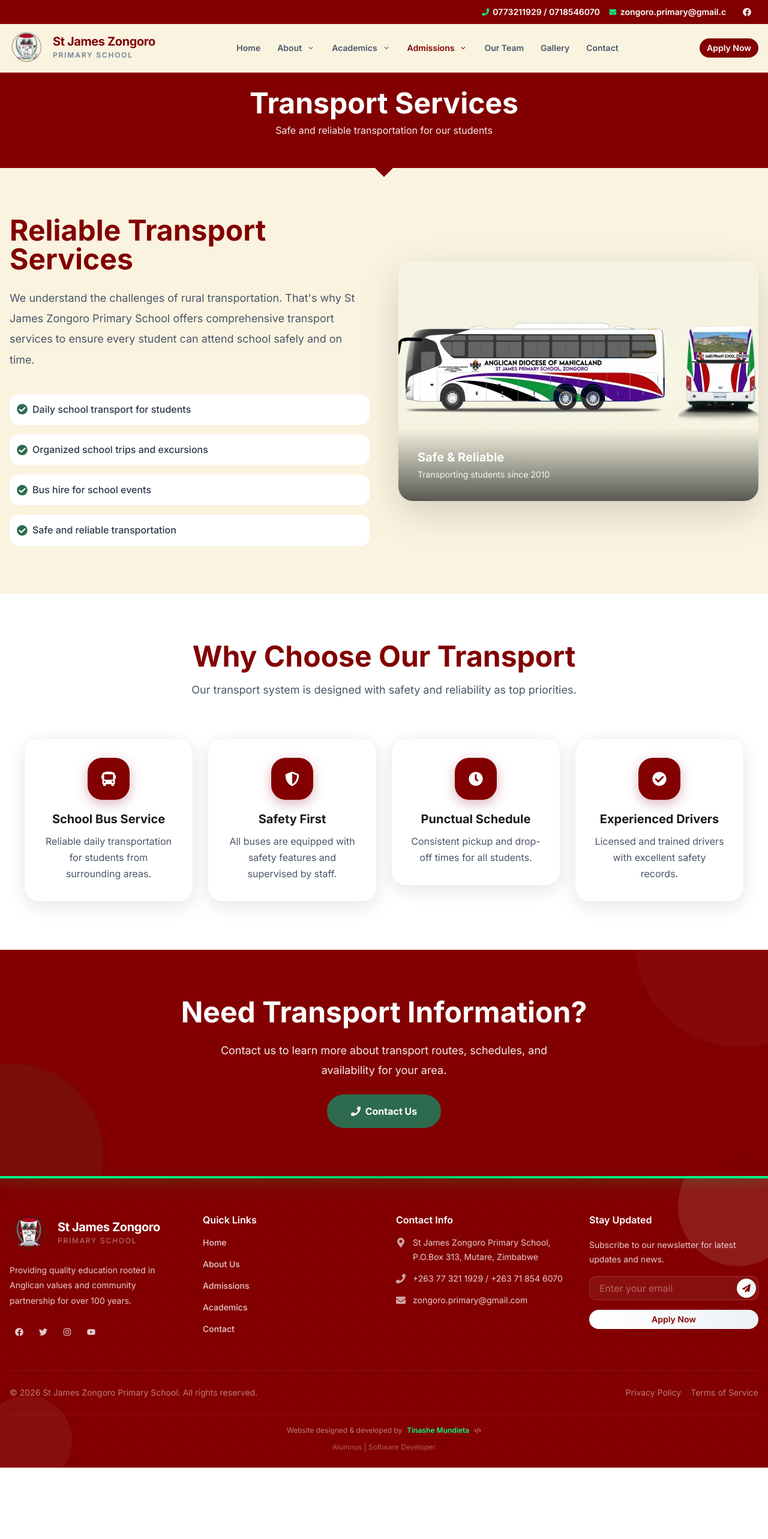
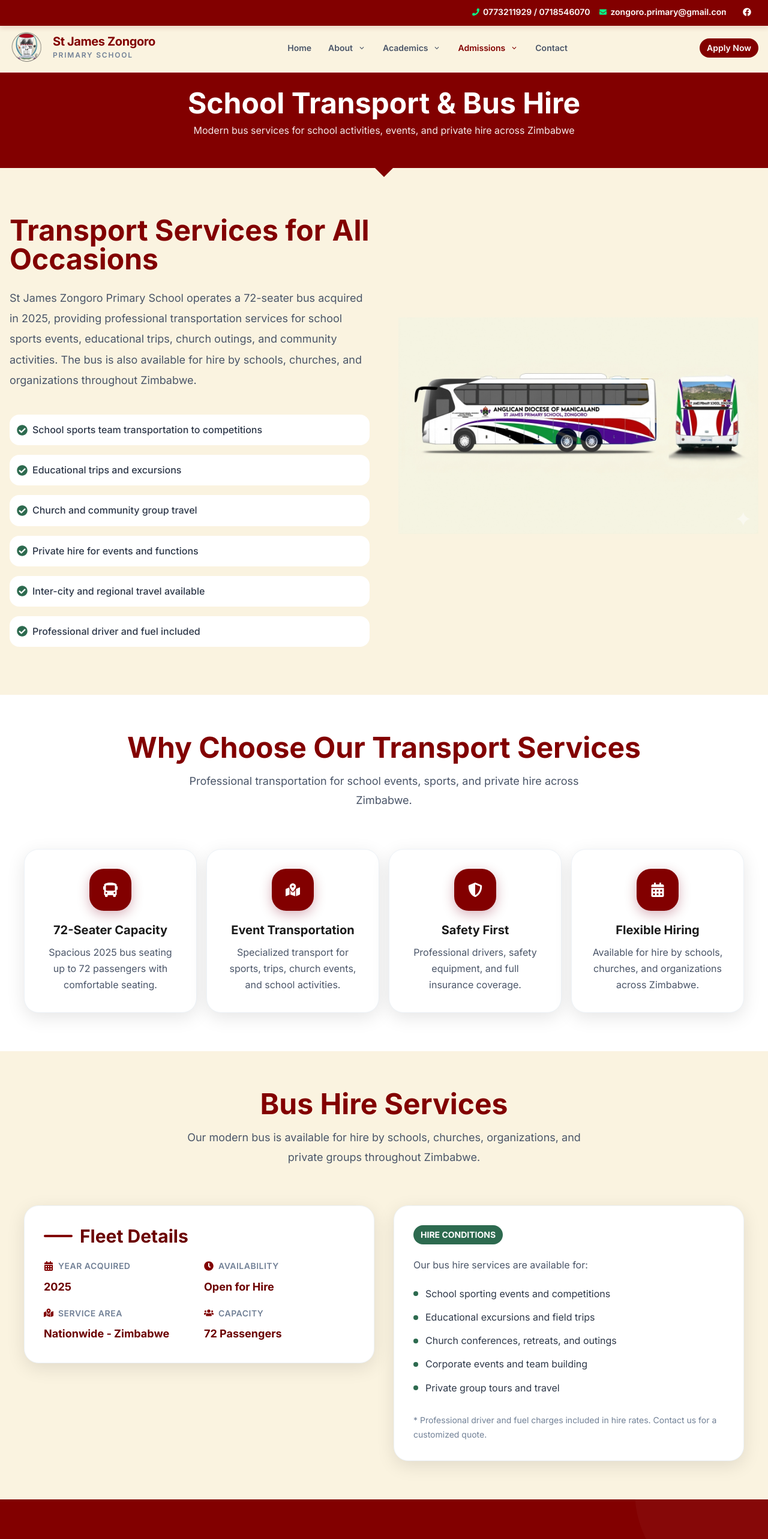
Before and after one commit to Tinashe623/ZONGORO-PRIMARY, a React (Vite) app: page /transport in a window 1280 px wide. Shown: the top 2565 px of the page at 60% size. Before the commit the page ends 2446 px from the top, so only its background shows below. Built offline with nearby package versions, Linux system fonts and the light colour scheme.

Commit message:
refactor: reorganize navigation menu, add Our Team link, and update section labels

```diff
--- a/src/components/layout/Footer.tsx
+++ b/src/components/layout/Footer.tsx
@@ -26,7 +26,6 @@ const Footer = () => {
       pb={6}
       position="relative"
       overflow="hidden"
-      boxShadow="0 10px 40px rgba(128, 0, 32, 0.3)"
     >
       <Box
         position="absolute"
@@ -51,9 +50,8 @@ const Footer = () => {
         top={0}
         left={0}
         right={0}
-        h="4px"
-        bgGradient="linear(to-r, #00ff88, #00cc6a, #00ff88)"
-        boxShadow="0 0 20px rgba(0, 255, 136, 0.5), 0 0 40px rgba(0, 255, 136, 0.3)"
+        h="3px"
+        bg="maroon.400"
       />
       <Box
         position="absolute"
--- a/src/components/layout/Navbar.tsx
+++ b/src/components/layout/Navbar.tsx
@@ -60,22 +60,23 @@ const Navbar = ({ scrollPosition, isScrolled: isScrolledProp }: NavbarProps) =>
         { name: 'Anglican Heritage', to: '/church' },
         { name: 'Community', to: '/community' },
         { name: 'Gallery', to: '/gallery' },
+        { name: 'Our Team', to: '/staff' },
       ],
     },
     {
       name: 'Academics',
       items: [
         { name: 'Curriculum', to: '/academics' },
-        { name: 'Assessment & Analysis', to: '/assessment' },
-        { name: 'Activities', to: '/activities' },
+        { name: 'Assessment & Results', to: '/assessment' },
+        { name: 'School Activities', to: '/activities' },
       ],
     },
     {
       name: 'Admissions',
       items: [
-        { name: 'Admissions', to: '/admissions' },
-        { name: 'Boarding', to: '/boarding' },
-        { name: 'Transport', to: '/transport' },
+        { name: 'How to Apply', to: '/admissions' },
+        { name: 'Boarding Life', to: '/boarding' },
+        { name: 'School Transport', to: '/transport' },
       ],
     },
   ];
@@ -94,6 +95,15 @@ const Navbar = ({ scrollPosition, isScrolled: isScrolledProp }: NavbarProps) =>
       borderBottom={isScrolled ? 'none' : '1px solid'}
       borderColor="maroon.100"
     >
+      <Box
+        position="absolute"
+        top={0}
+        left={0}
+        right={0}
+        h="3px"
+        bg="maroon.500"
+        boxShadow="0 2px 8px rgba(128, 0, 32, 0.3)"
+      />
       <Flex
         justify="space-between"
         align="center"
@@ -186,7 +196,7 @@ const Navbar = ({ scrollPosition, isScrolled: isScrolledProp }: NavbarProps) =>
                 minW="200px"
                 bg="cream.50"
                 borderRadius="xl"
-                shadow="0 10px 40px rgba(128, 0, 32, 0.15)"
+                shadow="0 8px 24px rgba(128, 0, 32, 0.12)"
                 border="1px"
                 borderColor="maroon.100"
                 opacity={openDropdown === dropdown.name ? 1 : 0}
@@ -225,34 +235,6 @@ const Navbar = ({ scrollPosition, isScrolled: isScrolledProp }: NavbarProps) =>
               </Box>
             </Box>
           ))}
-
-          <RouterLink to="/staff">
-            <Button
-              variant="ghost"
-              fontWeight="600"
-              color={isActive('/staff') ? 'maroon.500' : 'gray.600'}
-              _hover={{ color: 'maroon.500', transform: 'translateY(-2px)' }}
-              size="sm"
-              px={3}
-              transition="all 0.2s ease"
-            >
-              Our Team
-            </Button>
-          </RouterLink>
-
-          <RouterLink to="/gallery">
-            <Button
-              variant="ghost"
-              fontWeight="600"
-              color={isActive('/gallery') ? 'maroon.500' : 'gray.600'}
-              _hover={{ color: 'maroon.500', transform: 'translateY(-2px)' }}
-              size="sm"
-              px={3}
-              transition="all 0.2s ease"
-            >
-              Gallery
-            </Button>
-          </RouterLink>
 
           <RouterLink to="/contact">
             <Button
@@ -363,8 +345,7 @@ const Navbar = ({ scrollPosition, isScrolled: isScrolledProp }: NavbarProps) =>
             }}
           >
             <VStack spacing={{ base: 4, md: 6 }} align="stretch">
-              {/* Main Links */}
-              <VStack spacing={1} align="stretch">
+              {/* Home Standalone */}
               <RouterLink to="/" onClick={onClose}>
                 <Box
                   p={{ base: 3, md: 4 }}
@@ -389,32 +370,7 @@ const Navbar = ({ scrollPosition, isScrolled: isScrolledProp }: NavbarProps) =>
                 </Box>
               </RouterLink>
 
-                <RouterLink to="/contact" onClick={onClose}>
-                  <Box
-                    p={{ base: 3, md: 4 }}
-                    borderRadius="lg"
-                    bg={isActive('/contact') ? 'maroon.50' : 'transparent'}
-                    _hover={{ bg: 'gray.50', transform: 'translateX(4px)' }}
-                    transition="all 0.2s ease"
-                    borderLeft={isActive('/contact') ? '4px solid' : '4px solid'}
-                    borderLeftColor={isActive('/contact') ? 'maroon.500' : 'transparent'}
-                    minH={{ base: "48px", md: "auto" }}
-                    display="flex"
-                    alignItems="center"
-                    justifyContent="space-between"
-                    cursor="pointer"
-                    role="button"
-                    tabIndex={0}
-                  >
-                    <Text fontWeight="600" color={isActive('/contact') ? 'maroon.500' : 'gray.700'} fontSize={{ base: "md", md: "lg" }}>
-                      📞 Contact Us
-                    </Text>
-                    <Text fontSize="lg" color="gray.400" opacity={0.7}>›</Text>
-                  </Box>
-                </RouterLink>
-              </VStack>
-
-              {/* About Section */}
+              {/* About Section - With Our Team included */}
               <Box>
                 <Text
                   fontWeight="700"
@@ -428,10 +384,11 @@ const Navbar = ({ scrollPosition, isScrolled: isScrolledProp }: NavbarProps) =>
                 </Text>
                 <VStack spacing={1} align="stretch">
                   {[
-                    { name: 'Our Story', to: '/about', emoji: '📖' },
-                    { name: 'Church Heritage', to: '/church', emoji: '⛪' },
-                    { name: 'Our Community', to: '/community', emoji: '🤝' },
-                    { name: 'Photo Gallery', to: '/gallery', emoji: '📸' },
+                    { name: 'Our School', to: '/about', emoji: '📖' },
+                    { name: 'Anglican Heritage', to: '/church', emoji: '⛪' },
+                    { name: 'Community', to: '/community', emoji: '🤝' },
+                    { name: 'Gallery', to: '/gallery', emoji: '📸' },
+                    { name: 'Our Team', to: '/staff', emoji: '👥' },
                   ].map((item) => (
                     <RouterLink key={item.to} to={item.to} onClick={onClose}>
                       <Box
@@ -460,7 +417,7 @@ const Navbar = ({ scrollPosition, isScrolled: isScrolledProp }: NavbarProps) =>
                 </VStack>
               </Box>
 
-              {/* Academics Section */}
+              {/* Academic Programs Section */}
               <Box>
                 <Text
                   fontWeight="700"
@@ -470,11 +427,11 @@ const Navbar = ({ scrollPosition, isScrolled: isScrolledProp }: NavbarProps) =>
                   letterSpacing="1px"
                   mb={2}
                 >
-                  Academics
+                  Academic Programs
                 </Text>
                 <VStack spacing={1} align="stretch">
                   {[
-                    { name: 'Our Curriculum', to: '/academics', emoji: '📚' },
+                    { name: 'Curriculum', to: '/academics', emoji: '📚' },
                     { name: 'Assessment & Results', to: '/assessment', emoji: '📊' },
                     { name: 'School Activities', to: '/activities', emoji: '⚽' },
                   ].map((item) => (
@@ -550,28 +507,27 @@ const Navbar = ({ scrollPosition, isScrolled: isScrolledProp }: NavbarProps) =>
                 </VStack>
               </Box>
 
-              {/* Our Team */}
-              <RouterLink to="/staff" onClick={onClose}>
+              {/* Contact - Prominent button at bottom */}
+              <RouterLink to="/contact" onClick={onClose}>
                 <Box
-                  p={{ base: 3, md: 4 }}
-                  borderRadius="lg"
-                  bg={isActive('/staff') ? 'maroon.50' : 'transparent'}
-                  _hover={{ bg: 'gray.50', transform: 'translateX(4px)' }}
+                  p={{ base: 4, md: 5 }}
+                  borderRadius="xl"
+                  bg="maroon.500"
+                  color="white"
+                  _hover={{ transform: 'translateY(-2px)', boxShadow: '0 8px 24px rgba(128, 0, 32, 0.3)' }}
                   transition="all 0.2s ease"
-                  borderLeft={isActive('/staff') ? '4px solid' : '4px solid'}
-                  borderLeftColor={isActive('/staff') ? 'maroon.500' : 'transparent'}
-                  minH={{ base: "48px", md: "auto" }}
+                  minH={{ base: "56px", md: "auto" }}
                   display="flex"
                   alignItems="center"
                   justifyContent="space-between"
                   cursor="pointer"
                   role="button"
                   tabIndex={0}
+                  fontWeight="600"
+                  fontSize={{ base: "md", md: "lg" }}
                 >
-                  <Text fontWeight="600" color={isActive('/staff') ? 'maroon.500' : 'gray.700'} fontSize={{ base: "md", md: "lg" }}>
-                    👥 Meet Our Team
-                  </Text>
-                  <Text fontSize="lg" color="gray.400" opacity={0.7}>›</Text>
+                  <Text>📞 Contact Us</Text>
+                  <Text fontSize="lg">›</Text>
                 </Box>
               </RouterLink>
             </VStack>
--- a/src/components/sections/ActivitiesGrid.tsx
+++ b/src/components/sections/ActivitiesGrid.tsx
@@ -87,8 +87,8 @@ const ActivityCard = ({ activity }: { activity: typeof activities[0] }) => {
       _hover={{
         transform: 'translateY(-2px) scale(1.02)',
         boxShadow: isAcademic
-          ? '0 12px 40px rgba(59, 130, 246, 0.2)'
-          : '0 12px 40px rgba(0,0,0,0.15)',
+          ? '0 10px 32px rgba(59, 130, 246, 0.18)'
+          : '0 10px 32px rgba(0,0,0,0.12)',
       }}
       onMouseEnter={() => setIsHovered(true)}
       onMouseLeave={() => setIsHovered(false)}
--- a/src/components/sections/DocumentsChecklist.tsx
+++ b/src/components/sections/DocumentsChecklist.tsx
@@ -44,7 +44,7 @@ const DocumentsChecklist = () => {
                 p={6}
                 align="center"
                 gap={5}
-                _hover={{ transform: 'translateY(-4px)', boxShadow: '0 12px 40px rgba(130,0,0,0.12)', bg: 'white' }}
+                _hover={{ transform: 'translateY(-4px)', boxShadow: '0 10px 30px rgba(130,0,0,0.1)', bg: 'white' }}
                 transition="all 0.3s ease"
                 cursor="default"
               >
--- a/src/components/sections/FeesOverview.tsx
+++ b/src/components/sections/FeesOverview.tsx
@@ -98,7 +98,7 @@ const FeesOverview = () => {
                   }}
                   _hover={{
                     transform: 'translateY(-4px) scale(1.01)',
-                    boxShadow: '0 16px 48px rgba(45,106,79,0.18), 0 8px 24px rgba(0,0,0,0.12)',
+                    boxShadow: '0 12px 32px rgba(45,106,79,0.15), 0 6px 16px rgba(0,0,0,0.08)',
                     borderColor: 'forest.200',
                     _before: { opacity: 1 }
                   }}
@@ -147,13 +147,13 @@ const FeesOverview = () => {
             <Box
               bg="white"
               borderRadius="2xl"
-              boxShadow="0 12px 40px rgba(0,0,0,0.15), 0 6px 20px rgba(0,0,0,0.08)"
+              boxShadow="0 8px 24px rgba(0,0,0,0.08), 0 4px 12px rgba(0,0,0,0.04)"
               overflow="hidden"
               border="1px solid"
               borderColor="gray.100"
               _hover={{
                 transform: 'translateY(-2px)',
-                boxShadow: '0 16px 48px rgba(130,0,32,0.2), 0 8px 24px rgba(0,0,0,0.12)',
+                boxShadow: '0 12px 32px rgba(130,0,32,0.15), 0 6px 16px rgba(0,0,0,0.08)',
                 borderColor: 'maroon.200'
               }}
               transition="all 0.4s cubic-bezier(0.4, 0, 0.2, 1)"
--- a/src/components/sections/WhyChooseUs.tsx
+++ b/src/components/sections/WhyChooseUs.tsx
@@ -77,7 +77,7 @@ const WhyChooseUs = () => {
                 transition="all 0.3s cubic-bezier(0.4, 0, 0.2, 1)"
                 _hover={{
                   transform: 'translateY(-8px)',
-                  boxShadow: '0 20px 40px rgba(128, 0, 32, 0.15)',
+                  boxShadow: '0 16px 32px rgba(128, 0, 32, 0.12)',
                   borderColor: 'maroon.200',
                 }}
                 h="100%"
--- a/src/pages/AboutPage.tsx
+++ b/src/pages/AboutPage.tsx
@@ -70,8 +70,8 @@ const AboutPage = () => {
                 position="relative"
               >
                 <Image
-                  src="/images/about.jpg"
-                  alt="St James Zongoro Primary School"
+                  src="/images/about-image.png"
+                  alt="St James Zongoro Primary School Campus"
                   w="100%"
                   h="100%"
                   objectFit="cover"
--- a/src/pages/TransportPage.tsx
+++ b/src/pages/TransportPage.tsx
@@ -1,6 +1,6 @@
 import { useEffect } from 'react';
-import { Box, SimpleGrid, VStack, Heading, Text, List, ListItem, ListIcon, Icon, Image, Flex, Button } from '@chakra-ui/react';
-import { FaBus, FaCheckCircle, FaClock, FaShieldAlt, FaPhone } from 'react-icons/fa';
+import { Box, SimpleGrid, VStack, Heading, Text, List, ListItem, ListIcon, Icon, Image, Flex, Button, Badge } from '@chakra-ui/react';
+import { FaBus, FaCheckCircle, FaClock, FaShieldAlt, FaPhone, FaCalendarAlt, FaMapMarkedAlt, FaUsers, FaArrowRight } from 'react-icons/fa';
 import { Link as RouterLink } from 'react-router-dom';
 import PageHero from '../components/ui/PageHero';
 import ScrollReveal from '../components/ui/ScrollReveal';
@@ -8,31 +8,40 @@ import ScrollReveal from '../components/ui/ScrollReveal';
 const features = [
   {
     icon: FaBus,
-    title: 'School Bus Service',
-    description: 'Reliable daily transportation for students from surrounding areas.',
+    title: '72-Seater Capacity',
+    description: 'Spacious 2025 bus seating up to 72 passengers with comfortable seating.',
+  },
+  {
+    icon: FaMapMarkedAlt,
+    title: 'Event Transportation',
+    description: 'Specialized transport for sports, trips, church events, and school activities.',
   },
   {
     icon: FaShieldAlt,
     title: 'Safety First',
-    description: 'All buses are equipped with safety features and supervised by staff.',
+    description: 'Professional drivers, safety equipment, and full insurance coverage.',
   },
   {
-    icon: FaClock,
-    title: 'Punctual Schedule',
-    description: 'Consistent pickup and drop-off times for all students.',
-  },
-  {
-    icon: FaCheckCircle,
-    title: 'Experienced Drivers',
-    description: 'Licensed and trained drivers with excellent safety records.',
+    icon: FaCalendarAlt,
+    title: 'Flexible Hiring',
+    description: 'Available for hire by schools, churches, and organizations across Zimbabwe.',
   },
 ];
 
 const services = [
-  'Daily school transport for students',
-  'Organized school trips and excursions',
-  'Bus hire for school events',
-  'Safe and reliable transportation',
+  'School sports team transportation to competitions',
+  'Educational trips and excursions',
+  'Church and community group travel',
+  'Private hire for events and functions',
+  'Inter-city and regional travel available',
+  'Professional driver and fuel included',
+];
+
+const hireInfo = [
+  { label: 'Year Acquired', value: '2025', icon: FaCalendarAlt },
+  { label: 'Availability', value: 'Open for Hire', icon: FaClock },
+  { label: 'Service Area', value: 'Nationwide - Zimbabwe', icon: FaMapMarkedAlt },
+  { label: 'Capacity', value: '72 Passengers', icon: FaUsers },
 ];
 
 const TransportPage = () => {
@@ -43,8 +52,8 @@ const TransportPage = () => {
   return (
     <Box>
       <PageHero
-        title="Transport Services"
-        subtitle="Safe and reliable transportation for our students"
+        title="School Transport & Bus Hire"
+        subtitle="Modern bus services for school activities, events, and private hire across Zimbabwe"
       />
 
       {/* Introduction - Cream Background */}
@@ -54,12 +63,13 @@ const TransportPage = () => {
             <ScrollReveal>
               <VStack align="start" spacing={6}>
                 <Heading size="2xl" color="maroon.500" fontWeight="700">
-                  Reliable Transport Services
+                  Transport Services for All Occasions
                 </Heading>
                 <Text color="gray.600" fontSize="lg" lineHeight="1.9">
-                  We understand the challenges of rural transportation. That's why St
-                  James Zongoro Primary School offers comprehensive transport services
-                  to ensure every student can attend school safely and on time.
+                  St James Zongoro Primary School operates a 72-seater bus acquired in 2025,
+                  providing professional transportation services for school sports events, educational
+                  trips, church outings, and community activities. The bus is also available for hire
+                  by schools, churches, and organizations throughout Zimbabwe.
                 </Text>
 
                 <List spacing={4} pt={4} w="100%">
@@ -76,32 +86,15 @@ const TransportPage = () => {
             <ScrollReveal delay={0.2}>
               <Box
                 position="relative"
-                borderRadius="2xl"
-                overflow="hidden"
-                boxShadow="0 20px 60px rgba(0,0,0,0.15)"
               >
                 <Image
                   src="/images/school-bus.png"
-                  alt="School Bus"
+                  alt="St James Zongoro School Bus - Available for Hire"
                   w="100%"
-                  h="400px"
-                  objectFit="cover"
+                  h={{ base: "280px", md: "380px" }}
+                  objectFit="contain"
+                  objectPosition="top right"
                 />
-                <Box
-                  position="absolute"
-                  bottom={0}
-                  left={0}
-                  right={0}
-                  bgGradient="linear(to-t, blackAlpha.700, transparent)"
-                  p={8}
-                >
-                  <Text color="white" fontWeight="700" fontSize="xl">
-                    Safe & Reliable
-                  </Text>
-                  <Text color="whiteAlpha.900" fontSize="sm">
-                    Transporting students since 2010
-                  </Text>
-                </Box>
               </Box>
             </ScrollReveal>
           </SimpleGrid>
@@ -109,20 +102,20 @@ const TransportPage = () => {
       </Box>
 
       {/* Features - White Background */}
-      <Box py={20} px={4}>
+      <Box py={{ base: 12, md: 16 }} px={4}>
         <Box maxW="1200px" mx="auto">
           <ScrollReveal>
             <VStack spacing={4} textAlign="center" mb={16}>
               <Heading size="2xl" color="maroon.500" fontWeight="700">
-                Why Choose Our Transport
+                Why Choose Our Transport Services
               </Heading>
               <Text color="gray.600" fontSize="lg" maxW="700px" lineHeight="1.8">
-                Our transport system is designed with safety and reliability as top priorities.
+                Professional transportation for school events, sports, and private hire across Zimbabwe.
               </Text>
             </VStack>
           </ScrollReveal>
 
-          <SimpleGrid columns={{ base: 1, sm: 2, lg: 4 }} spacing={6}>
+          <SimpleGrid columns={{ base: 1, sm: 2, lg: 4 }} spacing={4}>
             {features.map((feature, index) => (
               <ScrollReveal key={index} delay={0.1 * index}>
                 <Box
@@ -162,9 +155,99 @@ const TransportPage = () => {
         </Box>
       </Box>
 
+      {/* Bus Hire Info Section */}
+      <Box py={{ base: 12, md: 16 }} px={4} bg="cream.50">
+        <Box maxW="1200px" mx="auto">
+          <ScrollReveal>
+            <VStack spacing={4} textAlign="center" mb={16}>
+              <Heading size="2xl" color="maroon.500" fontWeight="700">
+                Bus Hire Services
+              </Heading>
+              <Text color="gray.600" fontSize="lg" maxW="700px" lineHeight="1.8">
+                Our modern bus is available for hire by schools, churches, organizations, and private groups throughout Zimbabwe.
+              </Text>
+            </VStack>
+          </ScrollReveal>
+
+          <SimpleGrid columns={{ base: 1, md: 2 }} spacing={8}>
+            <ScrollReveal delay={0.1}>
+              <Box
+                bg="white"
+                p={{ base: 6, md: 8 }}
+                borderRadius="2xl"
+                boxShadow="0 8px 30px rgba(0,0,0,0.1)"
+                border="1px solid"
+                borderColor="gray.100"
+              >
+                <VStack align="start" spacing={5}>
+                  <Flex align="center" gap={3}>
+                    <Box w="12" h="1" bg="maroon.500" borderRadius="full" />
+                    <Heading size="lg" color="maroon.600" fontWeight="700">
+                      Fleet Details
+                    </Heading>
+                  </Flex>
+                  <SimpleGrid columns={2} spacing={4} w="100%">
+                    {hireInfo.map((item, idx) => (
+                      <Box key={idx}>
+                        <Flex align="center" gap={2} mb={2}>
+                          <Icon as={item.icon} color="maroon.500" fontSize="md" />
+                          <Text fontSize="sm" fontWeight="600" color="gray.500" textTransform="uppercase" letterSpacing="0.5px">
+                            {item.label}
+                          </Text>
+                        </Flex>
+                        <Text fontSize="lg" fontWeight="700" color="maroon.600">
+                          {item.value}
+                        </Text>
+                      </Box>
+                    ))}
+                  </SimpleGrid>
+                </VStack>
+              </Box>
+            </ScrollReveal>
+
+            <ScrollReveal delay={0.2}>
+              <Box
+                bg="white"
+                p={{ base: 6, md: 8 }}
+                borderRadius="2xl"
+                boxShadow="0 8px 30px rgba(0,0,0,0.1)"
+                border="1px solid"
+                borderColor="gray.100"
+              >
+                <VStack align="start" spacing={5}>
+                  <Badge bg="forest.500" color="white" fontWeight="700" fontSize="sm" px={3} py={1} borderRadius="full">
+                    Hire Conditions
+                  </Badge>
+                  <Text color="gray.600" fontSize="md" lineHeight="1.8">
+                    Our bus hire services are available for:
+                  </Text>
+                  <VStack align="start" spacing={3}>
+                    {[
+                      'School sporting events and competitions',
+                      'Educational excursions and field trips',
+                      'Church conferences, retreats, and outings',
+                      'Corporate events and team building',
+                      'Private group tours and travel',
+                    ].map((condition, idx) => (
+                      <Flex key={idx} align="center" gap={3}>
+                        <Box w="2" h="2" borderRadius="full" bg="forest.500" />
+                        <Text color="gray.700" fontSize="md">{condition}</Text>
+                      </Flex>
+                    ))}
+                  </VStack>
+                  <Text color="gray.500" fontSize="sm" mt={2}>
+                    * Professional driver and fuel charges included in hire rates. Contact us for a customized quote.
+                  </Text>
+                </VStack>
+              </Box>
+            </ScrollReveal>
+          </SimpleGrid>
+        </Box>
+      </Box>
+
       {/* CTA Section - Maroon Background */}
       <Box
-        py={20}
+        py={{ base: 12, md: 16 }}
         px={4}
         bg="maroon.500"
         position="relative"
@@ -192,11 +275,11 @@ const TransportPage = () => {
         <Box maxW="800px" mx="auto" textAlign="center" position="relative" zIndex={1}>
           <VStack spacing={6}>
             <Heading size="2xl" color="white" fontWeight="700">
-              Need Transport Information?
+              Book Our Bus for Your Next Event
             </Heading>
             <Text color="whiteAlpha.900" fontSize="lg" maxW="600px" lineHeight="1.8">
-              Contact us to learn more about transport routes, schedules, and availability
-              for your area.
+              Available for hire across Zimbabwe for school sports, trips, church events, and organizational functions.
+              Contact us for rates and availability.
             </Text>
             <Button
               as={RouterLink}
@@ -211,7 +294,7 @@ const TransportPage = () => {
               _hover={{ bg: 'forest.600', transform: 'translateY(-2px)', boxShadow: '0 10px 30px rgba(0,255,136,0.3)' }}
               transition="all 0.3s ease"
             >
-              Contact Us
+              Enquire Now
             </Button>
           </VStack>
         </Box>
```
Also changed, not shown: src/components/sections/AdmissionRequirements.tsx (+2 -5 lines), src/components/sections/ApplicationSteps.tsx (+4 -4 lines), 1 other file (tests, documents, lock files or other folders). Lines whose indentation alone changed are shown as unchanged.
